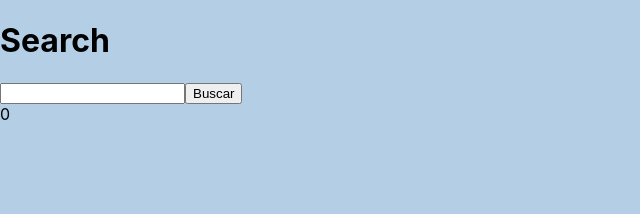
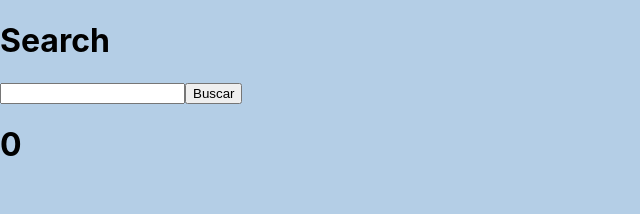
Before and after one commit to Jones-bass/performaceAppReactJS, a Next.js app: page / in a window 1280 px wide. Shown: the top 214 px of the page, without its empty margins (0-640 px from the left). Built offline with nearby package versions, Linux system fonts and the light colour scheme.

Commit message:
useCalback FormatPrice

```diff
--- a/src/components/ProducItem.tsx
+++ b/src/components/ProducItem.tsx
@@ -5,14 +5,17 @@ interface ProductItemProps {
   product: {
     id: number;
     price: number;
+    priceFormatted: number;
     title: string;
   }
+  onAddToWishList: (id: number) => void;
 }
 
-function ProductItemComponent({ product }: ProductItemProps) {
+function ProductItemComponent({ product, onAddToWishList }: ProductItemProps) {
   return (
     <div>
-      {product.title} - <strong>{product.price}</strong>
+      {product.title} - <strong>{product.priceFormatted}</strong>
+      <button onClick={() => onAddToWishList(product.id)}>Add Wish</button>
     </div>
   )
 }
--- a/src/components/SearchResults.tsx
+++ b/src/components/SearchResults.tsx
@@ -1,32 +1,30 @@
-import { useMemo } from "react";
 import { ProducItem } from "./ProducItem";
 
 interface SearchResultsProps {
+  totalPrice: number;
   results: Array<{
     id: number;
     price: number;
+    priceFormatted: number;
     title: string;
   }>
-
+  onAddToWishList: (id: number) => void;
 }
 
-export function SearchResults({ results }: SearchResultsProps) {
-  const totalPrice = useMemo(() => {
-    return results.reduce((total, product) => {
-      return total + product.price;
-    }, 0)
-  }, [results])
+export function SearchResults({ totalPrice, results, onAddToWishList }: SearchResultsProps) {
 
   return (
     <div>
-      <div>{totalPrice}</div>
+      <h1>{totalPrice}</h1>
 
-      {results.map((product) => (
-        <div key={product.id}>
-          <ProducItem product={product} />
-        </div>
-      ))}
+      {results.map(product => (
 
+        <ProducItem
+          key={product.id}
+          product={product}
+          onAddToWishList={onAddToWishList} />
+      )
+    )}
     </div>
   )
 }
--- a/src/pages/index.tsx
+++ b/src/pages/index.tsx
@@ -1,10 +1,17 @@
-import { FormEvent, useState } from "react"
+import { FormEvent, useCallback, useState } from "react"
 import { SearchResults } from "../components/SearchResults";
 
+type Results = {
+totalPrice: number;
+data: any[];
+}
 
 export default function Home() {
   const [search, setSearch] = useState('');
-  const [results, setResults] = useState([]);
+  const [results, setResults] = useState<Results>({
+    totalPrice: 0,
+    data: []
+  });
 
   async function handleSearch(event: FormEvent) {
     event.preventDefault();
@@ -16,8 +23,31 @@ export default function Home() {
     const response = await fetch(`http://localhost:3333/products?q=${search}`)
     const data = await response.json();
 
-    setResults(data);
+
+    const formatter = new Intl.NumberFormat('pt-BR', {
+      style: 'currency',
+      currency: 'BRL',
+    })
+
+    const products = data.map(product => {
+      return {
+        id: product.id,
+        title: product.title,
+        price: product.price,
+        priceFormatted: formatter.format(product.price)
+      };
+    })
+
+    const totalPrice = data.reduce((total, product) => {
+        return total + product.price;
+      }, 0);
+
+    setResults({ totalPrice, data: products });
   }
+
+  const onAddToWishList = useCallback(async (id: number) => {
+    console.log(id)
+  }, []);
 
   return (
     <div>
@@ -28,9 +58,12 @@ export default function Home() {
           value={search}
           onChange={e => setSearch(e.target.value)} />
         <button type="submit">Buscar</button>
+      </form>
 
-      </form>
-      <SearchResults results={results} />
+      <SearchResults
+        results={results.data}
+        totalPrice={results.totalPrice}
+        onAddToWishList={onAddToWishList} />
     </div>
   )
 }
```
Also changed, not shown: 1 other file (tests, documents, lock files or other folders).
